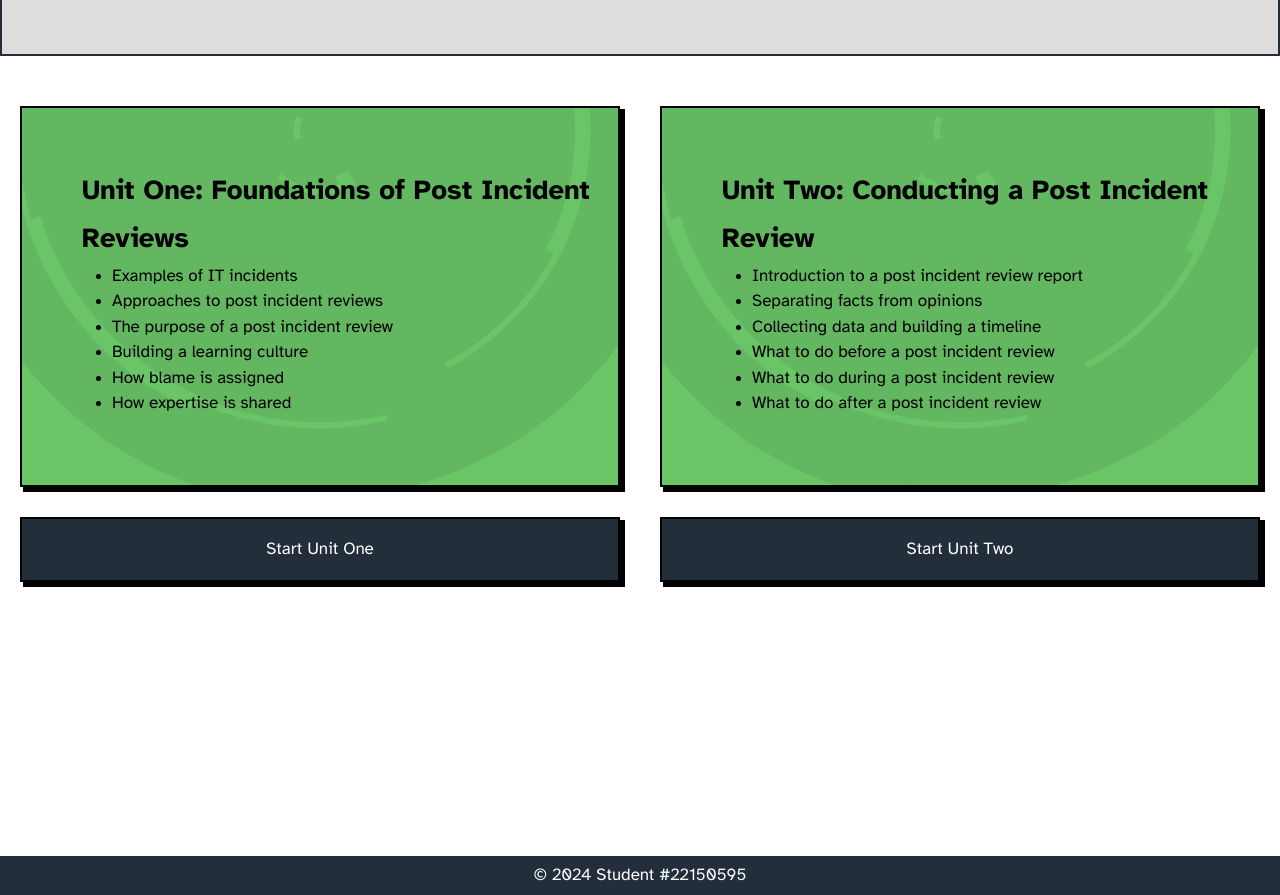
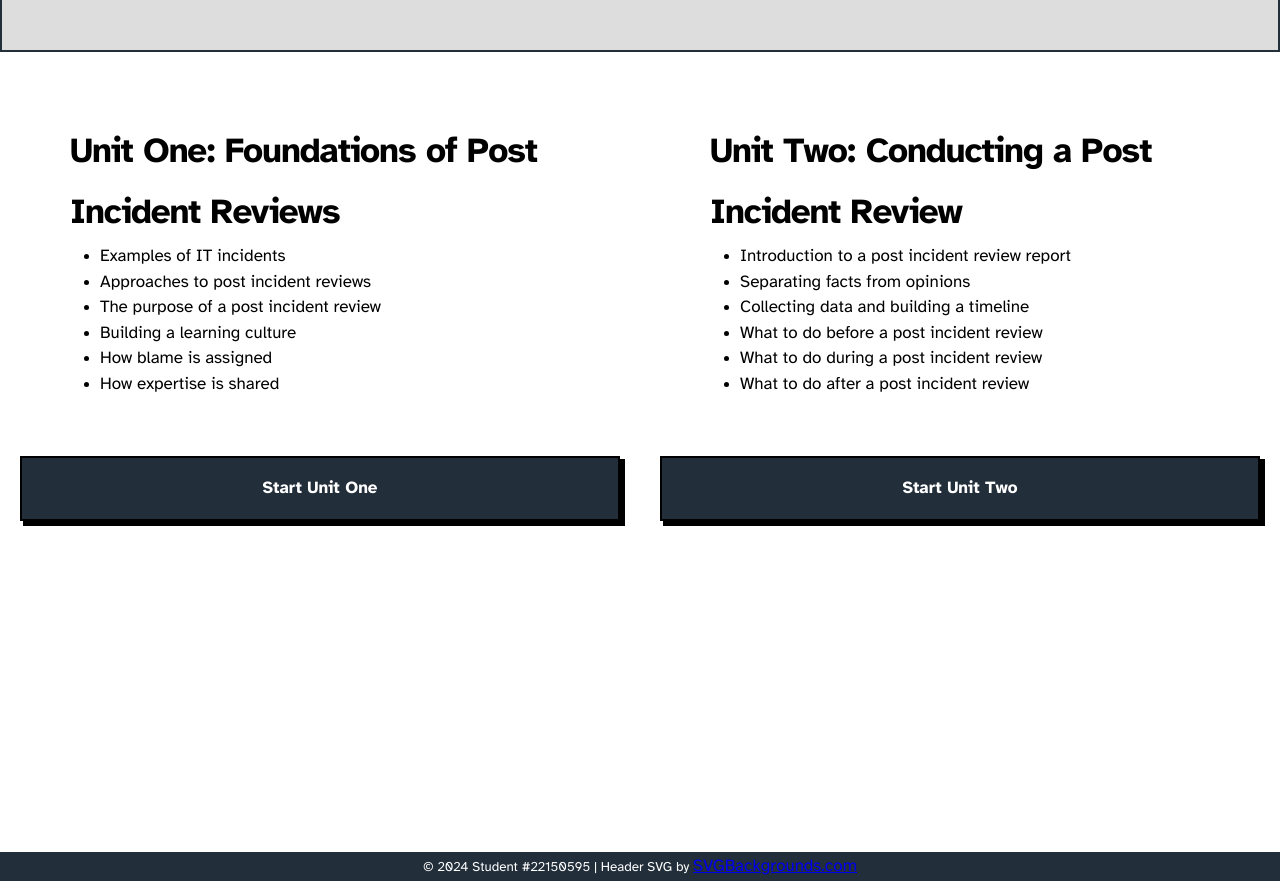
Before and after one commit to pirtraining/pirtraining.github.io, a plain HTML site: page index.html in a window 1280 px wide. Shown: the part 445-1340 px from the top of the page. Drawn offline with Linux system fonts and the light colour scheme.

Commit message:
Add files via upload

```diff
--- a/index.html
+++ b/index.html
@@ -10,9 +10,8 @@
   <body>
     <div class="header">
       <h1>Post Incident Review Training</h1>
-      <p>A guide to learning from surprises</p>
+      <h4 style="font-weight: normal; line-height: 75%; padding-bottom: 10px;">A guide to learning from surprises</h4>
     </div>
-
     <div class="navbar">
       <a href="index.html"><span class="highlightCurrentTab">Home</span></a>
       <a href="unit1lesson1.html">Incidents</a>
@@ -39,9 +38,9 @@
     </p>
     <div class="row">
       <div class="home-splitscreen">
-        <div class="attention-container">
+        <div class="regular-container">
           <div class="attention-item" style="padding-top:50px; padding-bottom:50px; padding-left:50px;">
-            <h3>Unit One: Foundations of Post Incident Reviews</h3>
+            <h2>Unit One: Foundations of Post Incident Reviews</h2>
             <ul style="padding-left: 30px;">
               <li>Examples of IT incidents</li>
               <li>Approaches to post incident reviews</li>
@@ -52,27 +51,29 @@
             </ul>
           </div>
         </div>
-        <a href="unit1lesson1.html" class="button">Start Unit One</a>
+        <a href="unit1lesson1.html" class="button"><b>Start Unit One</b></a>
       </div>
       <div class="home-splitscreen">
-        <div class="attention-container">
+        <div class="regular-container">
           <div class="attention-item" style="padding-top:50px; padding-bottom:50px; padding-left:50px;">
-            <h3>Unit Two: Conducting a Post Incident Review</h3>
+            <h2>Unit Two: Conducting a Post Incident Review</h2>
             <ul style="padding-left:30px;">
               <li>Introduction to a post incident review report</li>
               <li>Separating facts from opinions</li>
               <li>Collecting data and building a timeline</li>
-              <li>What to do before a post incident review </li>
-              <li>What to do during a post incident review </li>
-              <li>What to do after a post incident review </li>
+              <li>What to do before a post incident review</li>
+              <li>What to do during a post incident review</li>
+              <li>What to do after a post incident review</li>
             </ul>
           </div>
         </div>
-        <a href="unit2lesson1.html" class="button">Start Unit Two</a>
+        <a href="unit2lesson1.html" class="button"><b>Start Unit Two</b></a>
       </div>
     </div>
     <footer>
-      <p>© 2024 Student #22150595</p>
+      <small>
+        © 2024 Student #22150595 | Header SVG by <a class="footer-link" href="https://www.svgbackgrounds.com/">SVGBackgrounds.com</a>
+      </small>
     </footer>
   </body>
 </html>
```
